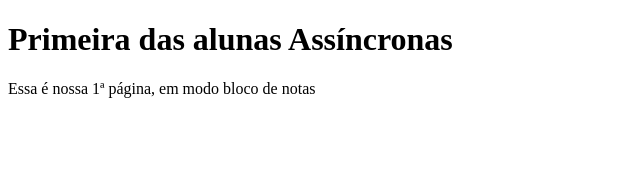
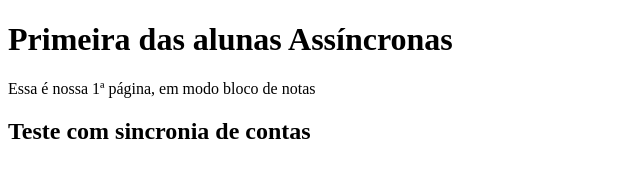
Before and after one commit to ThayssayAlmeida/teste, a plain HTML site: page index.html in a window 1280 px wide. Shown: the whole page, without its empty margins (0-640 px from the left). Drawn offline with Linux system fonts and the light colour scheme.

Commit message:
add 2 linhas
Teste de github desktop

```diff
--- a/index.html
+++ b/index.html
@@ -5,5 +5,6 @@
 <body>
          <h1>Primeira das alunas Assíncronas</h1>
          <p> Essa é nossa 1ª página, em modo bloco de notas</p>
+         <h2>Teste com sincronia de contas</h2>
 </body>
 </html>
```
